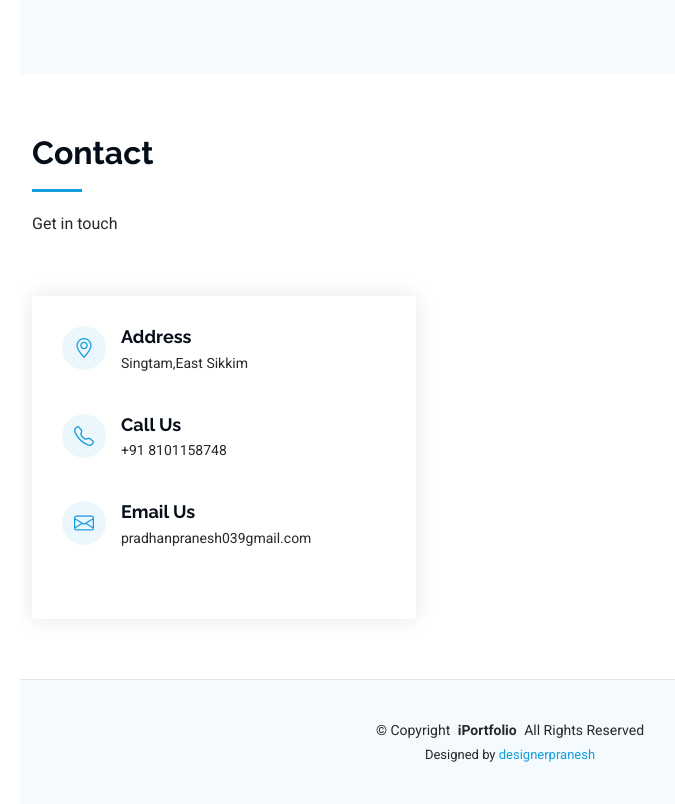
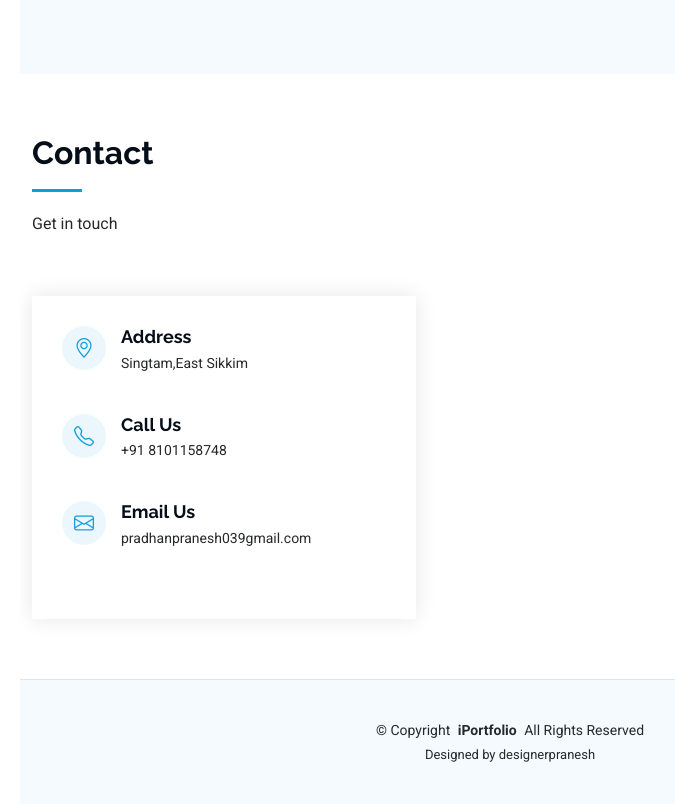
Before and after one commit to Praneshpradhan09/monkeys, a plain HTML site: page index.html in a window 1280 px wide. Shown: the part 6080-6884 px from the top of the page, without its empty margins (280-955 px from the left). Drawn offline with Linux system fonts and the light colour scheme.

Commit message:
first commit

```diff
--- a/index.html
+++ b/index.html
@@ -694,7 +694,7 @@
         <!-- You can delete the links only if you've purchased the pro version. -->
         <!-- Licensing information: https://bootstrapmade.com/license/ -->
         <!-- Purchase the pro version with working PHP/AJAX contact form: [buy-url] -->
-        Designed by <a href="https://bootstrapmade.com/">designerpranesh</a>
+        Designed by designerpranesh</a>
       </div>
     </div>
 
```
